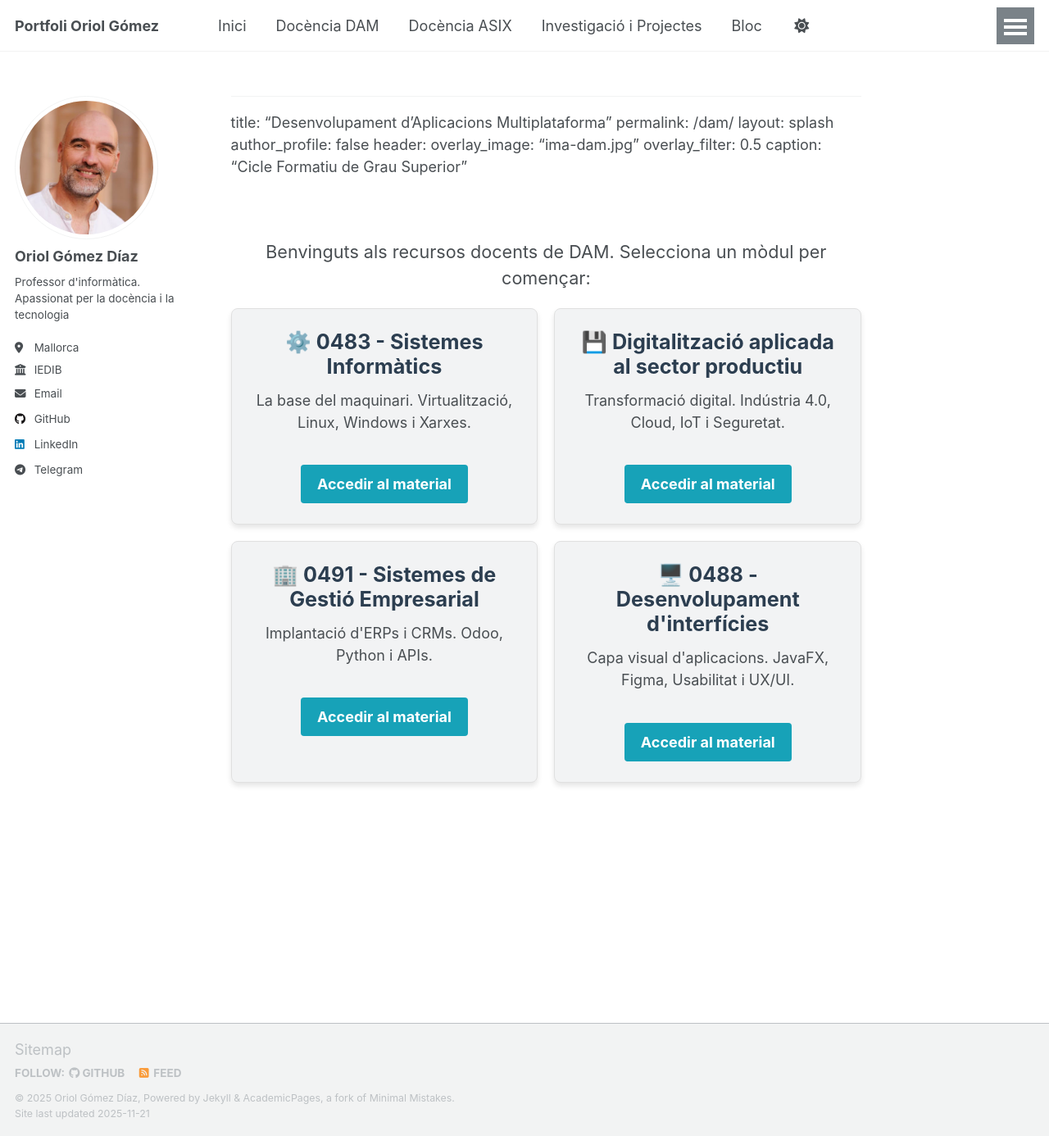
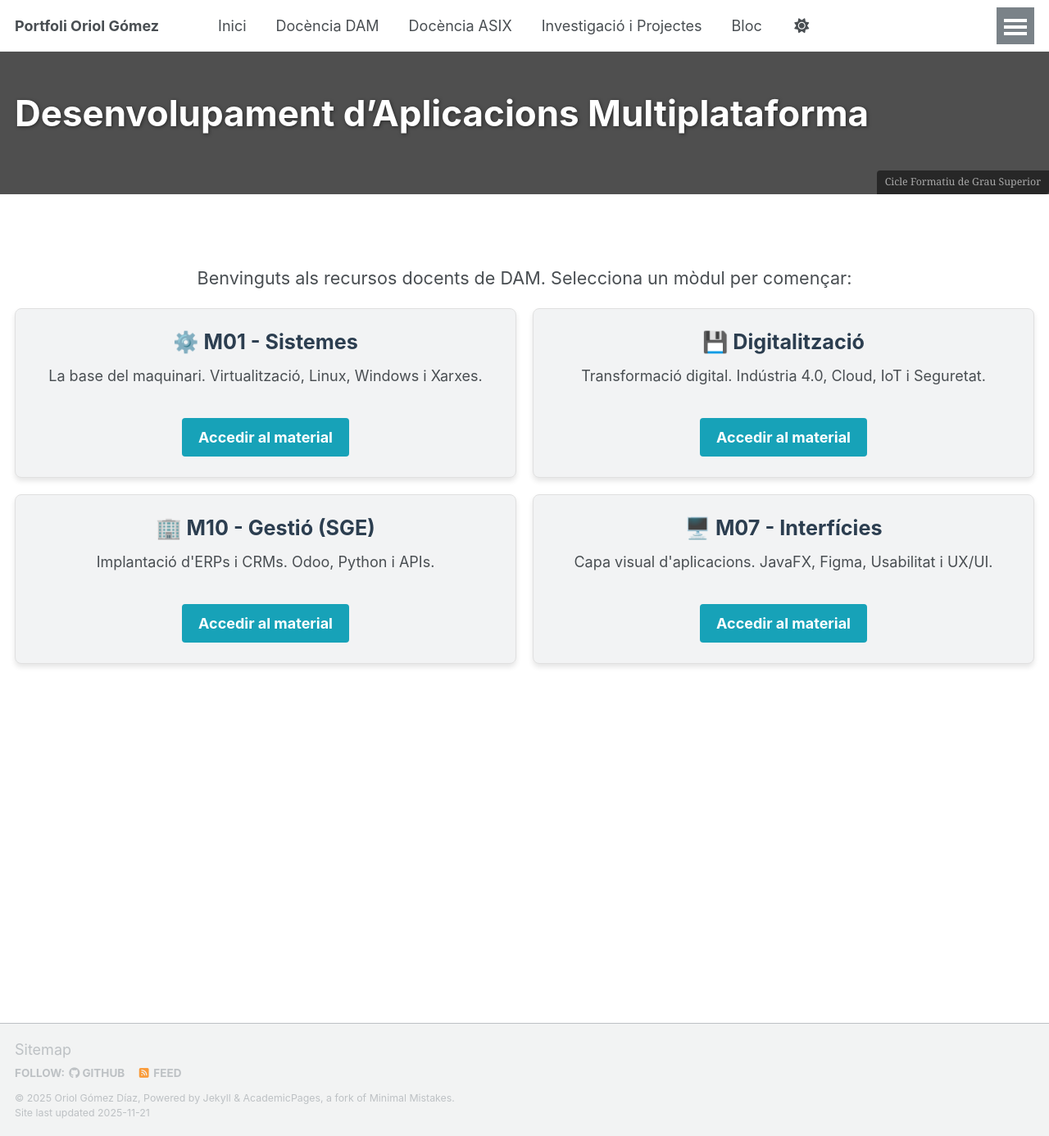
Before and after one commit to oriolgomezdiaz/oriolgomezdiaz.github.io, a Jekyll site: the page built from _pages/docencia/dam.md, in a window 1280 px wide and 1386 px high. Shown: the whole window at 82% size. Built offline with Jekyll 4.4.1, drawn with Linux system fonts in a browser that asks for light colours; a script that is not in the unit is left out.

Commit message:
main DAM

```diff
--- a/_pages/docencia/dam.md
+++ b/_pages/docencia/dam.md
@@ -7,7 +7,7 @@ header:
   overlay_image: "ima-dam.jpg"
   overlay_filter: 0.5
   caption: "Cicle Formatiu de Grau Superior"
-
+---
 
 <style>
 .grid-container {
@@ -62,25 +62,25 @@ header:
 <div class="grid-container">
 
   <div class="grid-item">
-    <h3>⚙️ 0483 - Sistemes Informàtics</h3>
+    <h3>⚙️ M01 - Sistemes</h3>
     <p>La base del maquinari. Virtualització, Linux, Windows i Xarxes.</p>
     <a href="/dam/sistemes-informatics/" class="grid-btn">Accedir al material</a>
   </div>
 
   <div class="grid-item">
-    <h3>💾 Digitalització aplicada al sector productiu</h3>
+    <h3>💾 Digitalització</h3>
     <p>Transformació digital. Indústria 4.0, Cloud, IoT i Seguretat.</p>
     <a href="/dam/digitalitzacio/" class="grid-btn">Accedir al material</a>
   </div>
 
   <div class="grid-item">
-    <h3>🏢 0491 - Sistemes de Gestió Empresarial </h3>
+    <h3>🏢 M10 - Gestió (SGE)</h3>
     <p>Implantació d'ERPs i CRMs. Odoo, Python i APIs.</p>
     <a href="/dam/sge/" class="grid-btn">Accedir al material</a>
   </div>
 
   <div class="grid-item">
-    <h3>🖥️ 0488 - Desenvolupament d'interfícies</h3>
+    <h3>🖥️ M07 - Interfícies</h3>
     <p>Capa visual d'aplicacions. JavaFX, Figma, Usabilitat i UX/UI.</p>
     <a href="/dam/interficies/" class="grid-btn">Accedir al material</a>
   </div>
```
